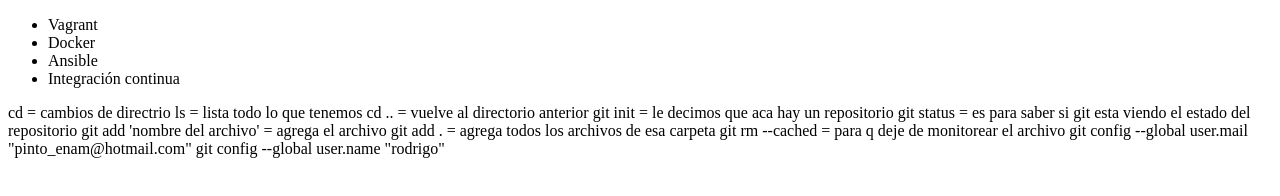
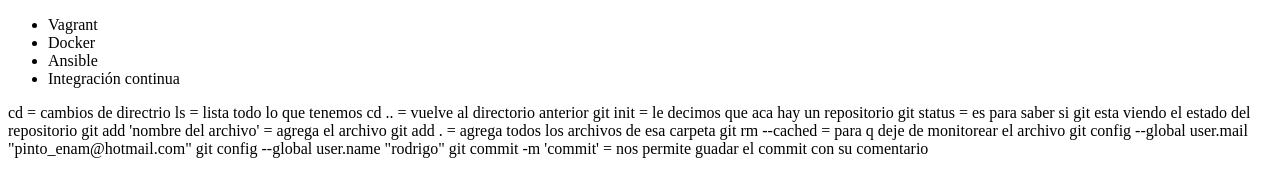
Before and after one commit to rodrigopp/alura-git, a plain HTML site: page index.html in a window 1280 px wide. Drawn offline with Linux system fonts and the light colour scheme.

Commit message:
probando commit

```diff
--- a/index.html
+++ b/index.html
@@ -27,3 +27,4 @@ git add . = agrega todos los archivos de esa carpeta
 git rm --cached <file> = para q deje de monitorear el archivo
 git config --global user.mail "pinto_enam@hotmail.com"
 git config --global user.name "rodrigo"
+git commit -m 'commit' = nos permite guadar el commit con su comentario
```
